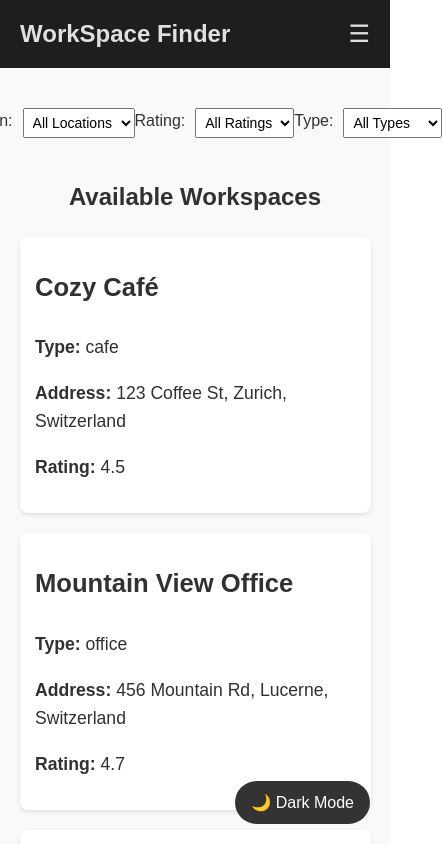
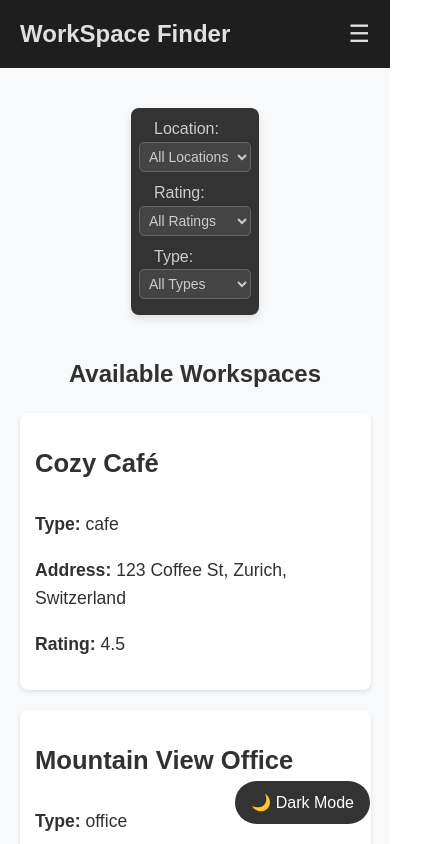
Before and after one commit to HayonShahar/WorkSpaceFinder, a React (Vite) app in the folder front/: page /results in a window 390 px wide. Shown: the top 844 px of the page, 442 px wide, since content can reach past the window. Built offline with nearby package versions, Linux system fonts and the light colour scheme.

Commit message:
change the style to filtering bar

```diff
--- a/front/src/components/FilterBar.jsx
+++ b/front/src/components/FilterBar.jsx
@@ -1,4 +1,5 @@
 import React from 'react';
+import '../styles/FilterBar.css';
 
 const FilterBar = ({ onFilterChange }) => {
   return (
--- /dev/null
+++ b/front/src/styles/FilterBar.css
@@ -0,0 +1,76 @@
+/* Filter Bar Styling */
+.filter-bar {
+    display: flex;
+    justify-content: space-between;  /* Space between items */
+    align-items: center;
+    padding: 15px;
+    background-color: #333333;  /* Dark gray background */
+    border-radius: 8px;  /* Rounded corners */
+    box-shadow: 0 4px 8px rgba(0, 0, 0, 0.1);  /* Soft shadow */
+    margin: 10px;
+    transition: all 0.3s ease;
+    flex-wrap: wrap;  /* Allow wrapping on small screens */
+}
+
+.filter-bar label {
+    font-size: 1em;  /* Slightly smaller font for better compactness */
+    margin-right: 15px;
+    margin-left: 15px;  /* Added gap between labels */
+    color: #ccc;  /* Light gray color for text */
+}
+
+.filter-bar select {
+    font-size: 0.9em;  /* Smaller font size for compactness */
+    padding: 8px 12px;  /* Reduced padding for compactness */
+    background-color: #444444;  /* Dark gray background for select */
+    color: #ccc;  /* Light gray text color */
+    border: 1px solid #666666;  /* Darker border for contrast */
+    border-radius: 5px;
+    cursor: pointer;
+    transition: border-color 0.3s ease, background-color 0.3s ease;
+    margin-left: 10px;  /* Added left margin to create space from the label */
+}
+
+.filter-bar select:hover {
+    border-color: #888888;  /* Slightly lighter gray border on hover */
+    background-color: #555555;  /* Darker gray background on hover */
+}
+
+.filter-bar select:focus {
+    outline: none;
+    border-color: #4a90e2;  /* Keep the subtle blue border on focus */
+}
+
+@media (max-width: 768px) {
+    .filter-bar {
+        flex-direction: column;  /* Stack elements vertically */
+        align-items: flex-start;  /* Align to the left */
+        padding: 10px;
+    }
+
+    .filter-bar label {
+        font-size: 0.9em;  /* Smaller label font */
+        margin-right: 5px;  /* Less space between label and select */
+    }
+
+    .filter-bar select {
+        width: 100%;  /* Make select elements full width */
+        margin-left: 0;  /* Remove left margin in small screens */
+        margin-bottom: 8px;  /* Add space between select elements */
+    }
+}
+
+@media (max-width: 480px) {
+    .filter-bar {
+        padding: 8px;
+        margin: 8px;
+    }
+
+    .filter-bar label {
+        font-size: 0.85em;  /* Even smaller labels on very small screens */
+    }
+
+    .filter-bar select {
+        font-size: 0.8em;  /* Adjust font size on very small screens */
+    }
+}
```
